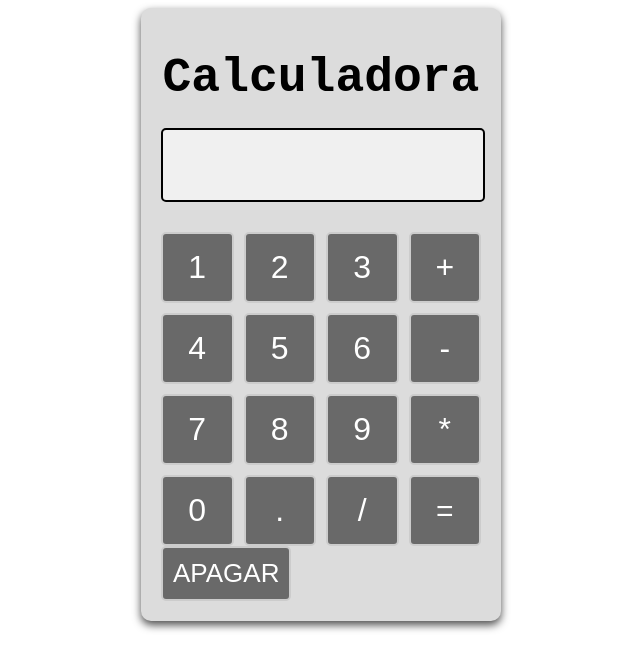
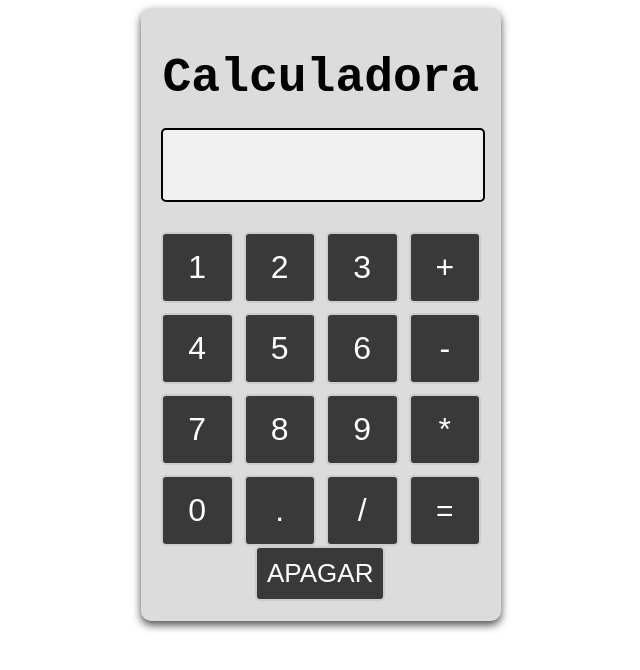
Before and after one commit to Samuel-COT/calculadora, a React (Vite) app: page / in a window 1280 px wide. Shown: the top 670 px of the page, without its empty margins (319-959 px from the left). Built offline with nearby package versions, Linux system fonts and the light colour scheme.

Commit message:
alterações no style

```diff
--- a/src/components/calculadora/ButtonGrid/styles.js
+++ b/src/components/calculadora/ButtonGrid/styles.js
@@ -12,14 +12,15 @@ export const StyledContainer = styled.div`
 export const StyledButton = styled.button`
   padding: 15px;
   font-size: 2rem;
-  background-color: #696969;
+  background-color: rgb(58, 57, 57);
   border: 2px solid #ccc;
   cursor: pointer;
   border-radius: 5px;
   color : white;
 
   &:hover {
-    background-color: #ddd;
+    background-color: black;
+    color: white;
   }
 `;
 
@@ -35,22 +36,25 @@ export const StyledCalc = styled.div`
 `;
 
 export const StyledApagar = styled.button`
-  background-color: #696969;
+  background-color: rgb(58, 57, 57);
+  align-items: center;
   color: white;
   border: none;
   border-radius: 5px;
   padding: 10px;
   font-size: 26px;
   border: 2px solid #ccc;
+  margin-left: 94px;
 
   &:hover {
-    background-color: #ddd;
+    background-color: black;
+    color: white;
   }
 
 `;
 
 export const StyledIgual = styled.button`
-  background-color: #696969;
+  background-color: rgb(58, 57, 57);
   color: white;
   border: none;
   border-radius: 5px;
@@ -59,6 +63,7 @@ export const StyledIgual = styled.button`
   border: 2px solid #ccc;
 
   &:hover {
-    background-color: #ddd;
+    background-color: black;
+    color: white;
   }
 `;
```
